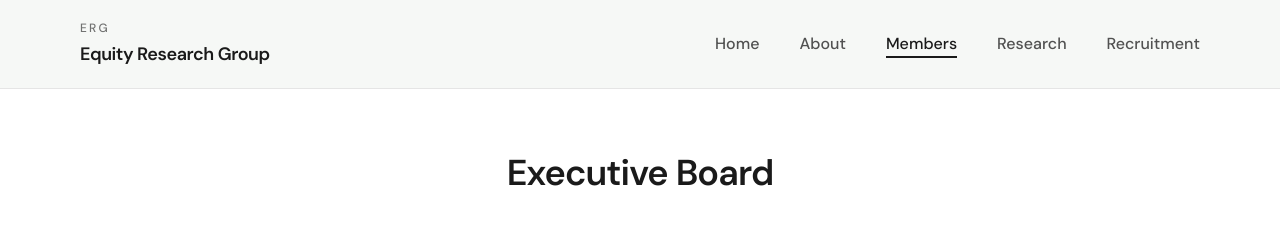
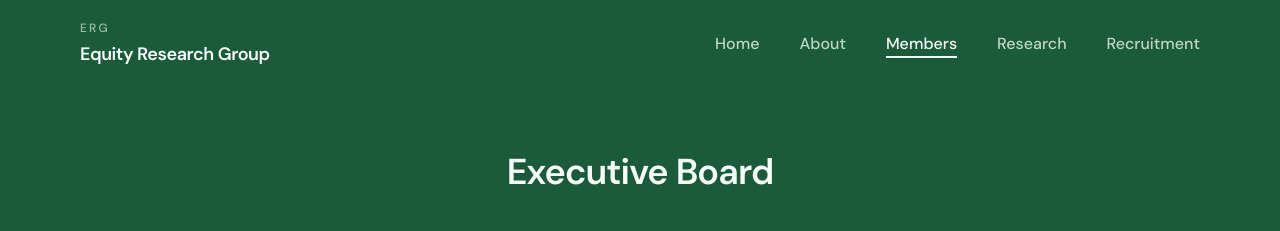
Before and after one commit to Jackfu13/Research-Website, a Next.js app: page /team in a window 1280 px wide. Shown: the top 231 px of the page. Built offline with nearby package versions, Linux system fonts and the light colour scheme.

Commit message:
added bio for jack

```diff
--- a/src/app/team/page.tsx
+++ b/src/app/team/page.tsx
@@ -7,8 +7,8 @@ import { industries } from "@/content/sectors";
 export default function TeamPage() {
   return (
     <PageLayout>
-      <section className="w-full bg-[var(--color-surface)] px-8 py-16 md:px-12">
-        <h2 className="text-center text-3xl font-semibold tracking-tight text-[var(--color-text)] md:text-4xl">
+      <section className="w-full bg-[var(--color-footer-bg)] px-8 py-16 md:px-12">
+        <h2 className="text-center text-3xl font-semibold tracking-tight text-[var(--color-footer-text)] md:text-4xl">
           Executive Board
         </h2>
         <div className="mt-10 mx-auto grid w-full max-w-[77rem] grid-cols-2 gap-6 sm:grid-cols-4">
--- a/src/components/Navbar.tsx
+++ b/src/components/Navbar.tsx
@@ -11,16 +11,19 @@ export function Navbar() {
   const hasPhotoHeader =
     ["/", "/about", "/research", "/join"].includes(pathname) ||
     pathname.startsWith("/team/");
+  const isGreen = pathname === "/team";
 
   const containerClass = hasPhotoHeader
     ? "absolute top-0 left-0 right-0 bg-transparent"
+    : isGreen
+    ? "bg-[var(--color-footer-bg)]"
     : "bg-[var(--color-bg)] border-b border-[var(--color-border)]";
 
-  const textColor = hasPhotoHeader
+  const textColor = hasPhotoHeader || isGreen
     ? "text-[var(--color-footer-text)]"
     : "text-[var(--color-text)]";
 
-  const activeBorder = hasPhotoHeader
+  const activeBorder = hasPhotoHeader || isGreen
     ? "border-[var(--color-footer-text)]"
     : "border-[var(--color-text)]";
 
--- a/src/content/board.ts
+++ b/src/content/board.ts
@@ -139,7 +139,7 @@ export const board = {
       photoScale: 1,
       bioPhotoOffsetY: 30,
       bioPhotoScale: 1.1,
-      bio: null,
+      bio: "Jack Fu is a sophomore studying Computer Science with a concentration in AI at Northeastern University. He is originally from the Bay Area. Currently, Jack is working as a Software Engineer co-op at Smartleaf, where he combines his passion for Computer Science with FinTech. Outside of academics, Jack has a passion for basketball and hiking.",
       email: "fu.jac@northeastern.edu",
       linkedin: "https://www.linkedin.com/in/jackfu13/",
     },
```
Also changed, not shown: 1 other file (tests, documents, lock files or other folders).
